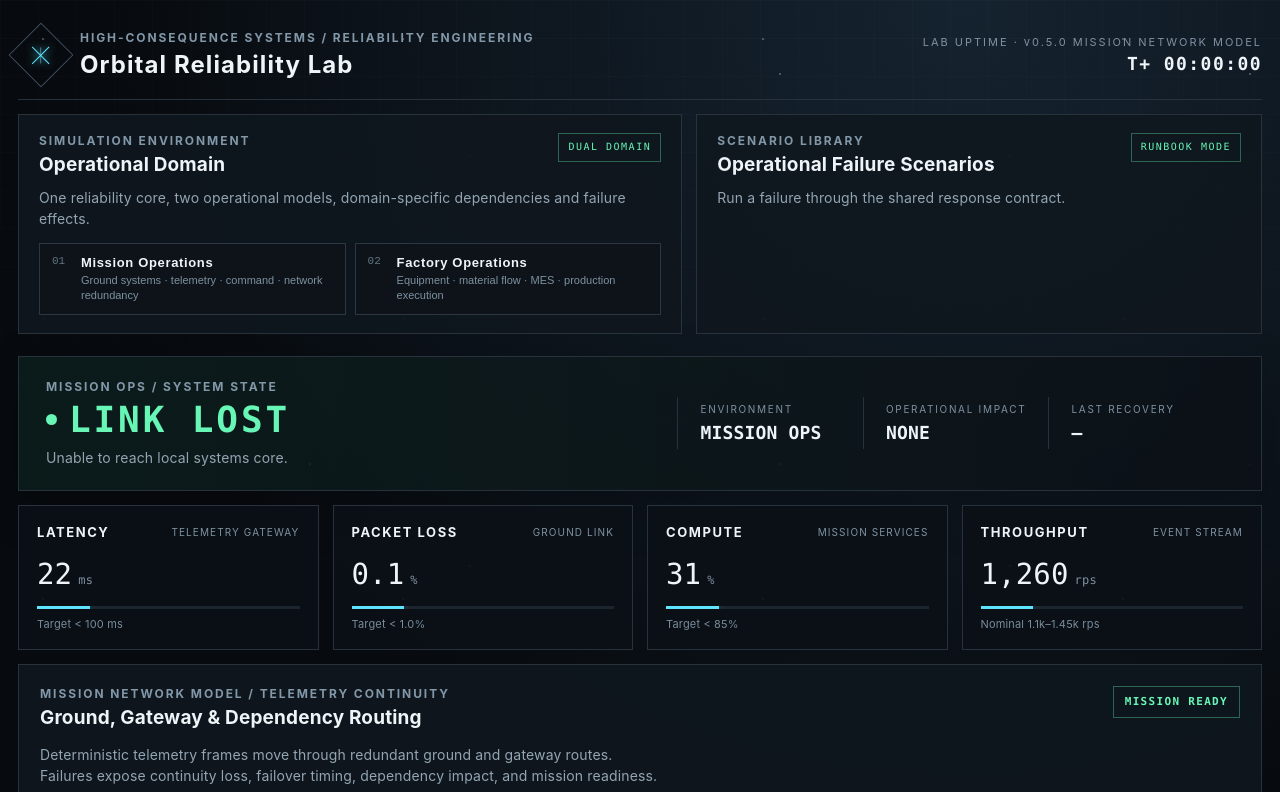
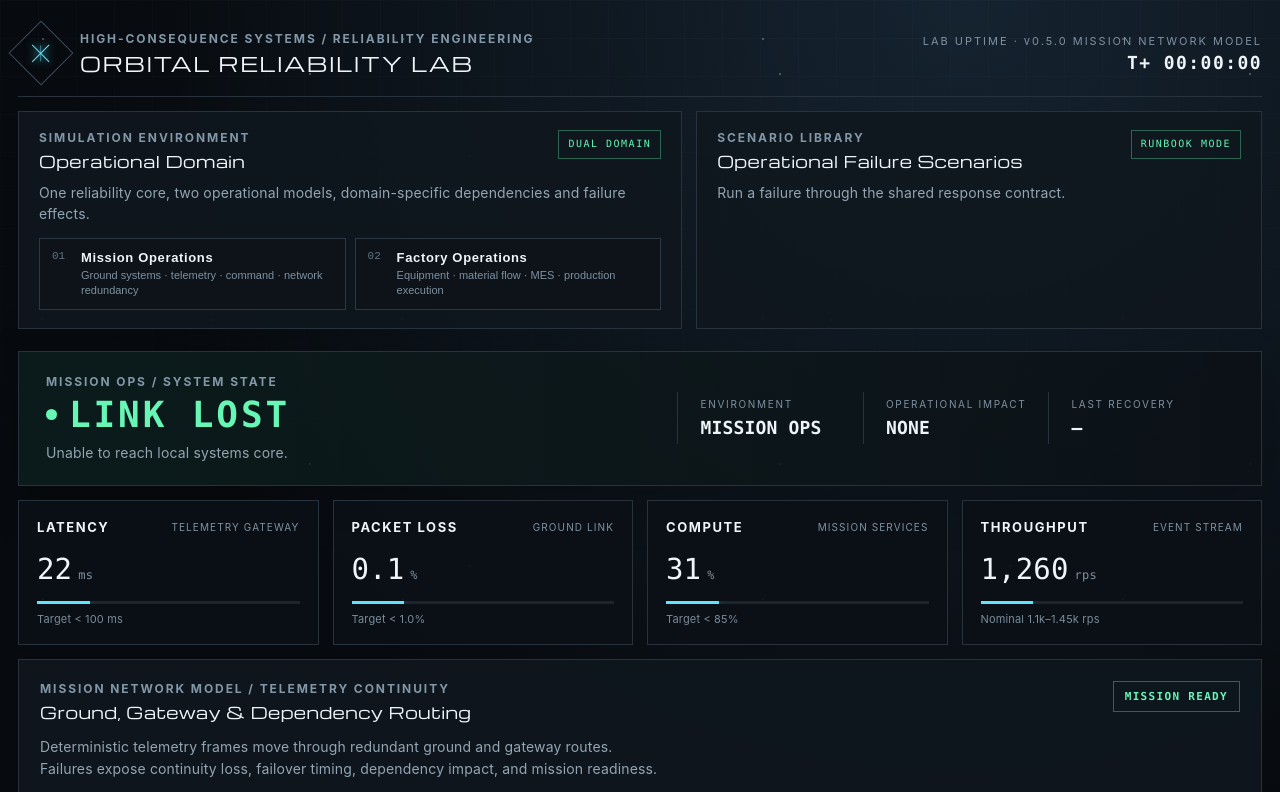
Before and after one commit to Lordkoii/Orbital-Reliability-Lab, a website: page public/index.html in a window 1280 px wide. Shown: the top 792 px of the page. Drawn offline with nearby package versions, Linux system fonts and the light colour scheme; no server answers.

Commit message:
Try Terafab-inspired display typography

```diff
--- a/public/v05-polish.css
+++ b/public/v05-polish.css
@@ -1,3 +1,5 @@
+@import url("https://fonts.googleapis.com/css2?family=Michroma&display=swap");
+
 /* v0.5 operator readability and demo polish
    Loaded after the historical v0.5 styles so the presentation layer can evolve
    without rewriting the earlier release stylesheets. */
@@ -5,6 +7,27 @@
 :root {
   --muted-readable: #93a5b3;
   --muted-soft: #7f93a2;
+  --font-display-tech: "Michroma", "Arial Narrow", "Segoe UI", sans-serif;
+}
+
+/* Terafab-inspired display treatment.
+   Keep telemetry/data in the existing monospace face and body copy in the
+   readable UI sans. The geometric face is reserved for product/section identity. */
+.brand h1 {
+  font-family: var(--font-display-tech);
+  font-size: 20px;
+  font-weight: 400;
+  letter-spacing: .075em;
+  line-height: 1.25;
+  text-transform: uppercase;
+}
+
+.panel-title h3 {
+  font-family: var(--font-display-tech);
+  font-size: 16px;
+  font-weight: 400;
+  letter-spacing: .025em;
+  line-height: 1.35;
 }
 
 .eyebrow {
@@ -23,7 +46,6 @@
 .metric-card em { font-size: 12px; }
 .metric-card p { font-size: 11px; color: #788c9b; }
 
-.panel-title h3 { font-size: 19px; }
 .armed, .live { font-size: 10px; padding: 7px 9px; }
 .panel-copy {
   color: var(--muted-readable);
```
